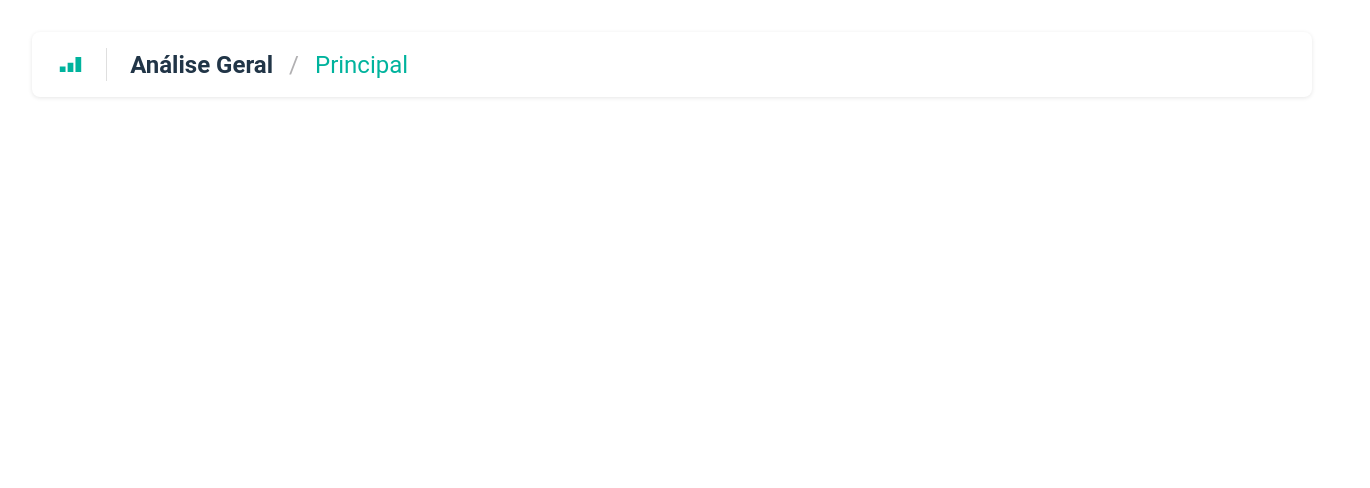
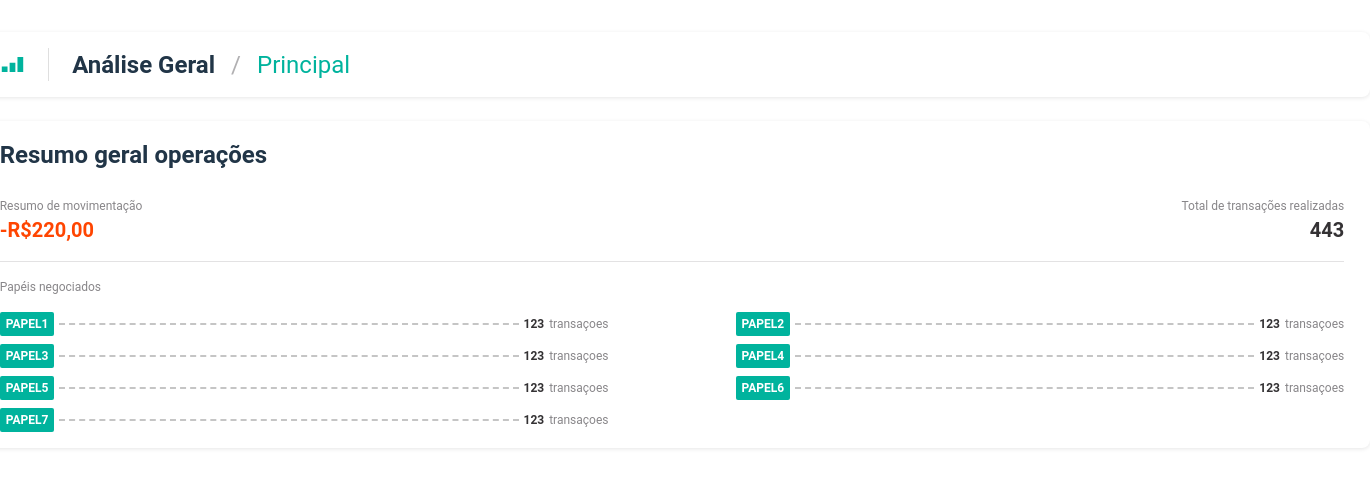
Before and after one commit to Lorena-Avelino/teste-frontend, a React (Vite) app: page / in a window 1280 px wide. Shown: the top 488 px of the page, 1370 px wide, since content can reach past the window. Built offline with nearby package versions, Linux system fonts and the light colour scheme.

Commit message:
feat: implementação do quadro de papeis negociados

```diff
--- a/src/App.css
+++ b/src/App.css
@@ -4,6 +4,8 @@
   margin: 0 auto;
   padding: 2rem;
   text-align: center;
+  flex-direction: column;
+  align-items: center;
 }
 
 .logo {
--- a/src/App.jsx
+++ b/src/App.jsx
@@ -3,6 +3,7 @@
 // import viteLogo from '/vite.svg'
 import './App.css'
 import BreadCrumbs from './components/breadcrumbs'
+import Report from './components/report'
 
 function App() {
   // const [count, setCount] = useState(0)
@@ -10,6 +11,7 @@ function App() {
   return (
     <>
       <BreadCrumbs />
+      <Report />
       {/* <div>
         <a href="https://vitejs.dev" target="_blank">
           <img src={viteLogo} className="logo" alt="Vite logo" />
--- a/src/components/breadcrumbs/index.jsx
+++ b/src/components/breadcrumbs/index.jsx
@@ -11,4 +11,4 @@ const BreadCrumbs = () => {
     )
 }
 
-export default BreadCrumbs;
+export default BreadCrumbs
--- /dev/null
+++ b/src/components/common/saldo/index.jsx
@@ -0,0 +1,9 @@
+import './style.css'
+
+const Saldo = ({title}) => {
+    return (
+        <span className="saldo negativo">{title}</span>
+    )
+}
+
+export default Saldo
--- /dev/null
+++ b/src/components/common/saldo/style.css
@@ -0,0 +1,9 @@
+.saldo {
+    color: #00B39D;
+    font-size: 20px;
+    font-weight: 700;
+}
+
+.saldo.negativo {
+    color: #FF4501;
+}
--- /dev/null
+++ b/src/components/common/subtitle/index.jsx
@@ -0,0 +1,9 @@
+import './style.css'
+
+const SubTitle = ({title}) => {
+    return (
+        <h3 className='subTitle'>{title}</h3>
+    )
+}
+
+export default SubTitle
--- /dev/null
+++ b/src/components/common/subtitle/style.css
@@ -0,0 +1,5 @@
+.subTitle {
+    color: #888689;
+    font-size: 12px;
+    font-weight: 400;
+}
--- /dev/null
+++ b/src/components/report/index.jsx
@@ -0,0 +1,72 @@
+import Saldo from '../common/saldo'
+import SubTitle from '../common/subtitle'
+import PapelNegociado from './papelnegociado'
+import './style.css'
+const papeis = [
+    {
+        id: 1,
+        nome: "papel1",
+        quantidade: 123
+    },
+    {
+        id: 2,
+        nome: "papel2",
+        quantidade: 123
+    },
+    {
+        id: 3,
+        nome: "papel3",
+        quantidade: 123
+    },
+    {
+        id: 4,
+        nome: "papel4",
+        quantidade: 123
+    },
+    {
+        id: 5,
+        nome: "papel5",
+        quantidade: 123
+    },
+    {
+        id: 6,
+        nome: "papel6",
+        quantidade: 123
+    },
+    {
+        id: 7,
+        nome: "papel7",
+        quantidade: 123
+    }
+]
+const Report = () => {
+    return (
+        <div className="report">
+            <h2 className='title'>Resumo geral operações</h2>
+            <div className='resume-total'>
+                <div className='resume'>
+                    <SubTitle title='Resumo de movimentação'/>
+                    <Saldo title='-R$220,00'/>
+                </div>
+                <div className='total'>
+                    <SubTitle title='Total de transações realizadas'/>
+                    <span className='total-transacao'>443</span>
+                </div>
+            </div>
+            <div className='retangle'></div>
+            <SubTitle title='Papéis negociados'/>
+            <div className='papeis-negociados'>
+                {papeis.map((item)=>(
+                    <div key={item.id} className='papel-negociado'>
+                        <PapelNegociado title={item.nome}/>
+                        <div className='linha-pontilhada'></div>
+                        <span className='quantidade-transacoes'>{item.quantidade}</span>
+                        <SubTitle title='transaçoes'/>
+                    </div>
+                ))}
+            </div>
+        </div>
+    )
+}
+
+export default Report
--- /dev/null
+++ b/src/components/report/papelnegociado/index.jsx
@@ -0,0 +1,9 @@
+import './style.css'
+
+const PapelNegociado = ({title}) => {
+    return (
+        <span className='papelNegociado'>{title}</span>
+    )
+}
+
+export default PapelNegociado
--- /dev/null
+++ b/src/components/report/papelnegociado/style.css
@@ -0,0 +1,9 @@
+.papelNegociado{
+    color: #FFF;
+    font-size: 12px;
+    font-weight: 700;
+    background-color: #00B39D;
+    padding: 3px 6px;
+    border-radius: 2px;
+    text-transform: uppercase;
+}
--- /dev/null
+++ b/src/components/report/style.css
@@ -0,0 +1,62 @@
+.report {
+  max-width: 1396px;
+  background-color: #fff;
+  border-radius: 8px;
+  box-shadow: 0px 1px 4px 0px rgba(0, 0, 0, 0.1);
+  margin-top: 24px;
+  text-align: left;
+  padding: 16px 26px;
+}
+
+.report .title {
+  margin-bottom: 24px;
+}
+
+.report .resume-total {
+  display: flex;
+  justify-content: space-between;
+}
+
+.report .resume-total .total {
+  text-align: right;
+}
+
+.report .resume-total .total .total-transacao {
+  color: #343234;
+  font-size: 20px;
+  font-weight: 700;
+}
+
+.report .retangle {
+  width: 1344.574px;
+  height: 1px;
+  flex-shrink: 0;
+  background: #e3e2e3;
+  margin-top: 16px;
+  margin-bottom: 16px;
+}
+
+.report .papeis-negociados {
+  display: grid;
+  grid-gap: 8px 127px;
+  flex-wrap: wrap;
+  margin-top: 16px;
+  grid-template: auto / auto auto;
+}
+
+.report .papeis-negociados .papel-negociado {
+  display: flex;
+  align-items: center;
+  gap: 5px;
+}
+
+.report .papeis-negociados .papel-negociado .linha-pontilhada {
+  border-top: 2px dashed #c5c5c5;
+  width: 100%;
+}
+
+.report .papeis-negociados .papel-negociado .quantidade-transacoes {
+  color: #343234;
+  font-size: 12px;
+  font-weight: 700;
+}
--- a/src/index.css
+++ b/src/index.css
@@ -1,3 +1,7 @@
+*{
+  margin: 0;
+  padding: 0;
+}
 :root {
   font-family: 'Roboto', sans-serif;
   line-height: 1.5;
```
